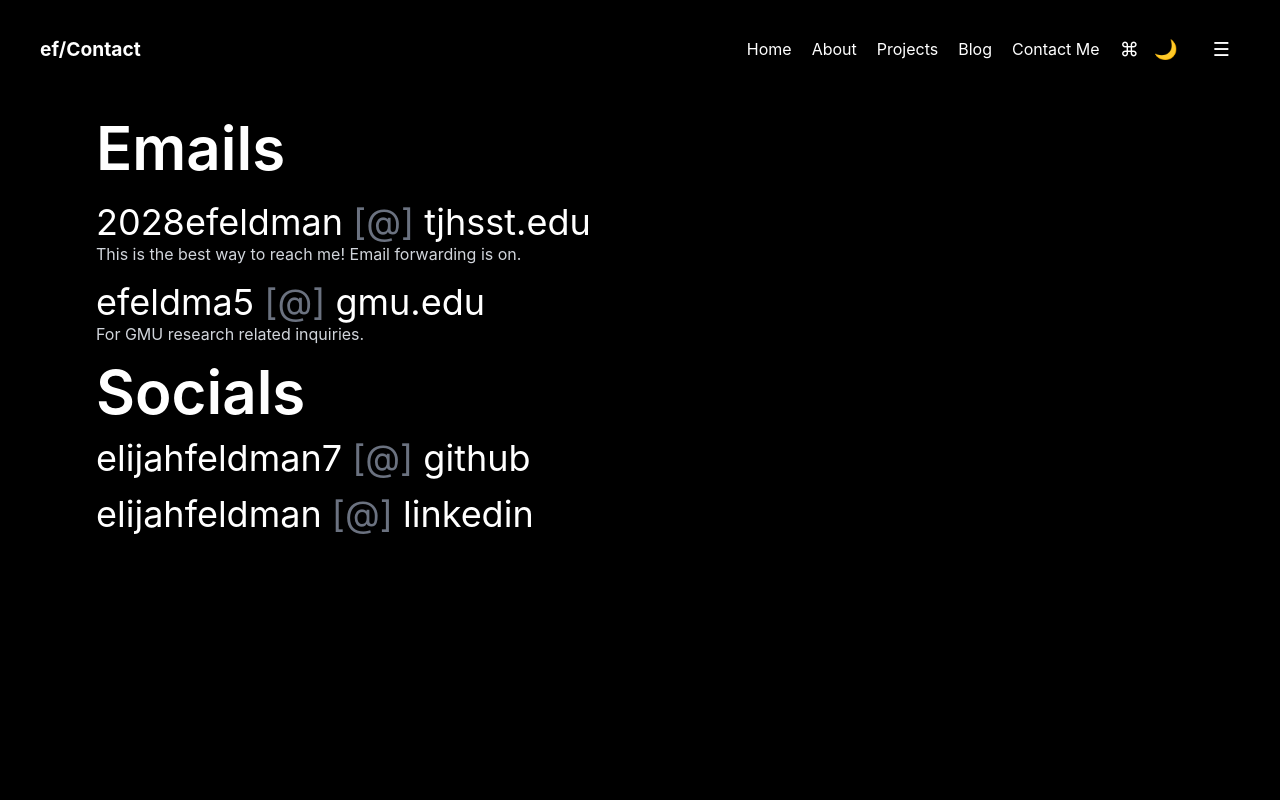
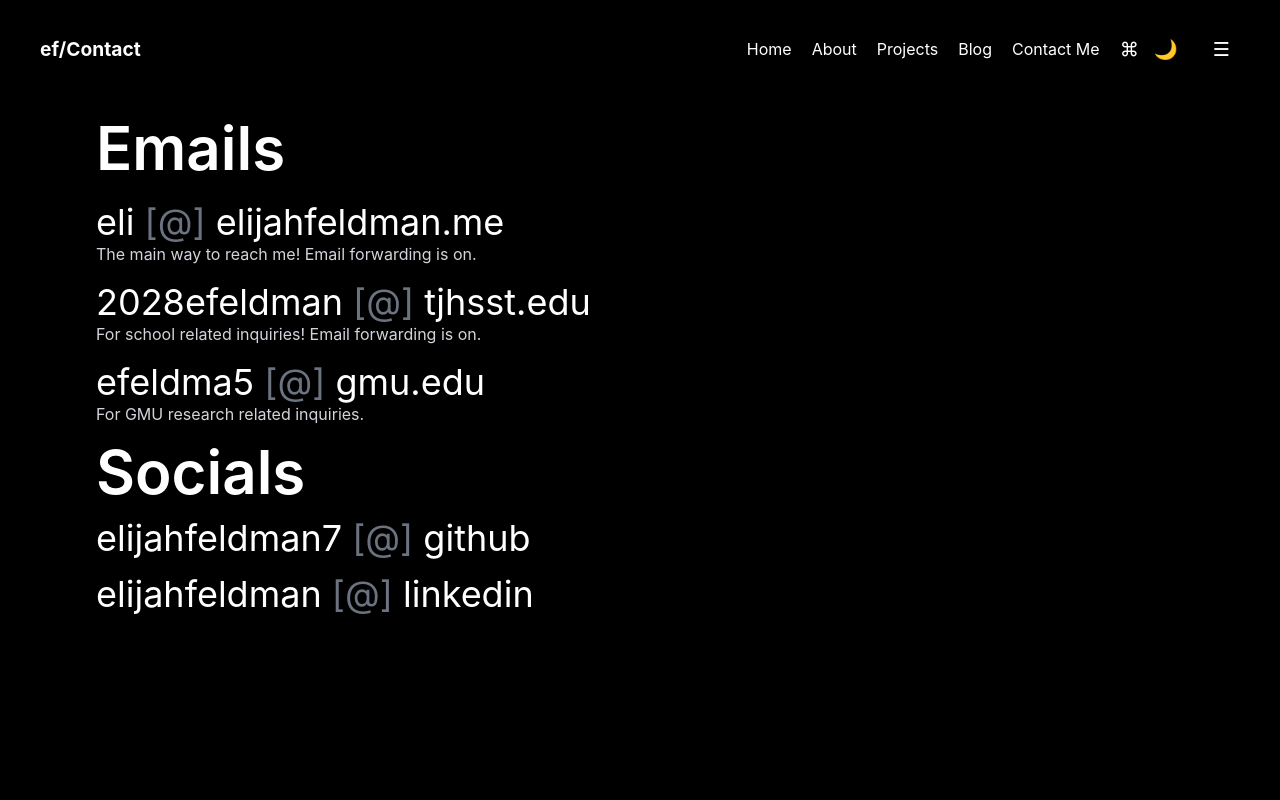
Before and after one commit to ElijahFeldman7/elijahfeldmanweb, a React (Create React App) app: page /contact in a window 1280 px wide. Shown: the top 800 px of the page. Built offline with nearby package versions, Linux system fonts and the light colour scheme.

Commit message:
contact update new email

```diff
--- a/src/pages/Contact.js
+++ b/src/pages/Contact.js
@@ -16,8 +16,12 @@ function Contact() {
 
         <div className="mt-6 px-20">
           <div style={{marginBottom: '1rem'}}>
+            <a href="mailto:eli@elijahfeldman.me" className="text-base text-4xl text-white hover:underline hover:text-gray-400">eli <span className="text-gray-500">[@]</span> elijahfeldman.me</a>
+            <p className="text-medium text-gray-300">The main way to reach me! Email forwarding is on.</p>
+          </div>
+          <div style={{marginBottom: '1rem'}}>
             <a href="mailto:2028efeldman@tjhsst.edu" className="text-base text-4xl text-white hover:underline hover:text-gray-400">2028efeldman <span className="text-gray-500">[@]</span> tjhsst.edu</a>
-            <p className="text-medium text-gray-300">This is the best way to reach me! Email forwarding is on.</p>
+            <p className="text-medium text-gray-300">For school related inquiries! Email forwarding is on.</p>
           </div>
           <div style={{marginBottom: '1rem'}}>
             <a href="mailto:efeldma5@gmu.edu" className="text-base text-4xl text-white hover:underline hover:text-gray-400">efeldma5 <span className="text-gray-500">[@]</span> gmu.edu</a>
```
